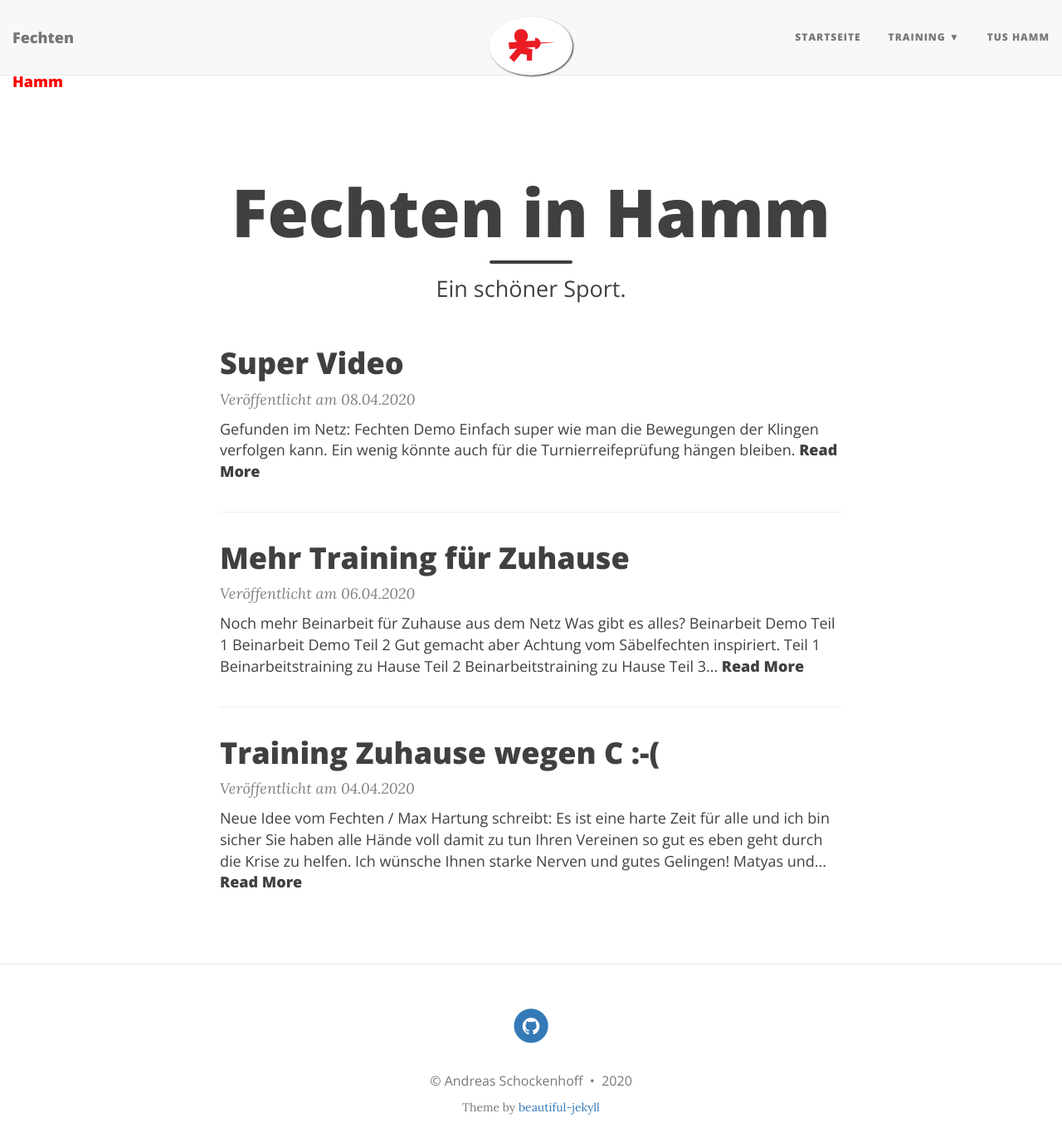
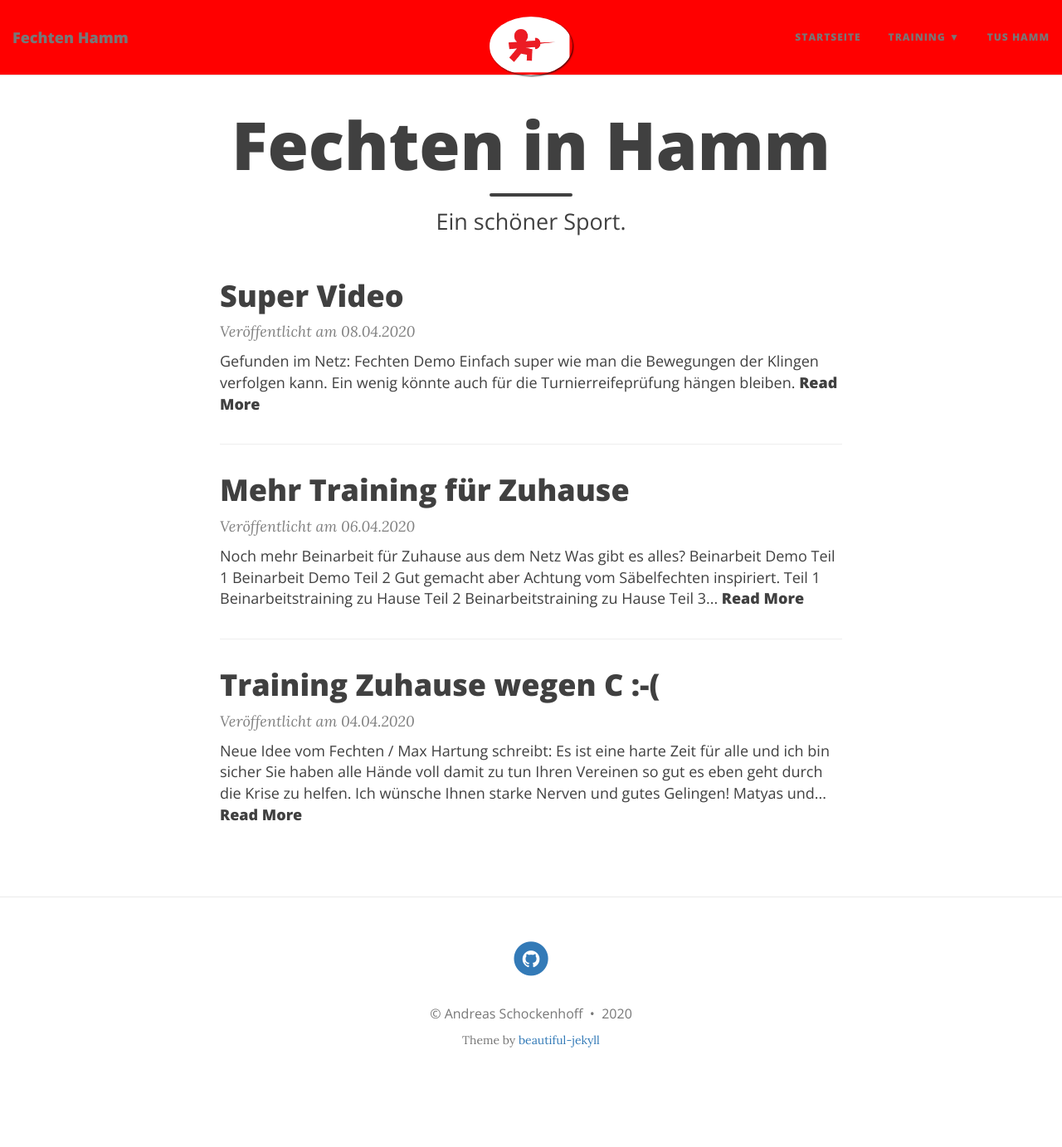
Before and after one commit to test-blog-fechten/test-blog-fechten.github.io, a Jekyll site: the page built from index.html, in a window 1280 px wide and 1396 px high. Shown: the top 1383 px of the window at 83% size. Built offline with Jekyll 4.4.1, drawn with Linux system fonts in a browser that asks for light colours; nearby versions of some CDN libraries; the list of posts is cut into pages by our own code; some of the changed lines change nothing that is shown.

Commit message:
Color test nav bar

```diff
--- a/_config.yml
+++ b/_config.yml
@@ -14,7 +14,9 @@
 # Of course don't forget to change the username and projectname to YOUR username and project
 
 # Name of website
-title: Fechten <p style="color:red;">Hamm</p>
+title: Fechten Hamm
+
+navbar-col: red
 
 # Short description of your site
 description: Fechten der schönste Sport der Welt
@@ -24,6 +26,8 @@ description: Fechten der schönste Sport der Welt
 # Image to show in the navigation bar - image must be a square (width = height)
 # Remove this parameter if you don't want an image in the navbar
 avatar: "/img/avatar-icon.png"
+
+site.navbar-text-col: "red"
 
 # List of links in the navigation bar
 navbar-links:
```
